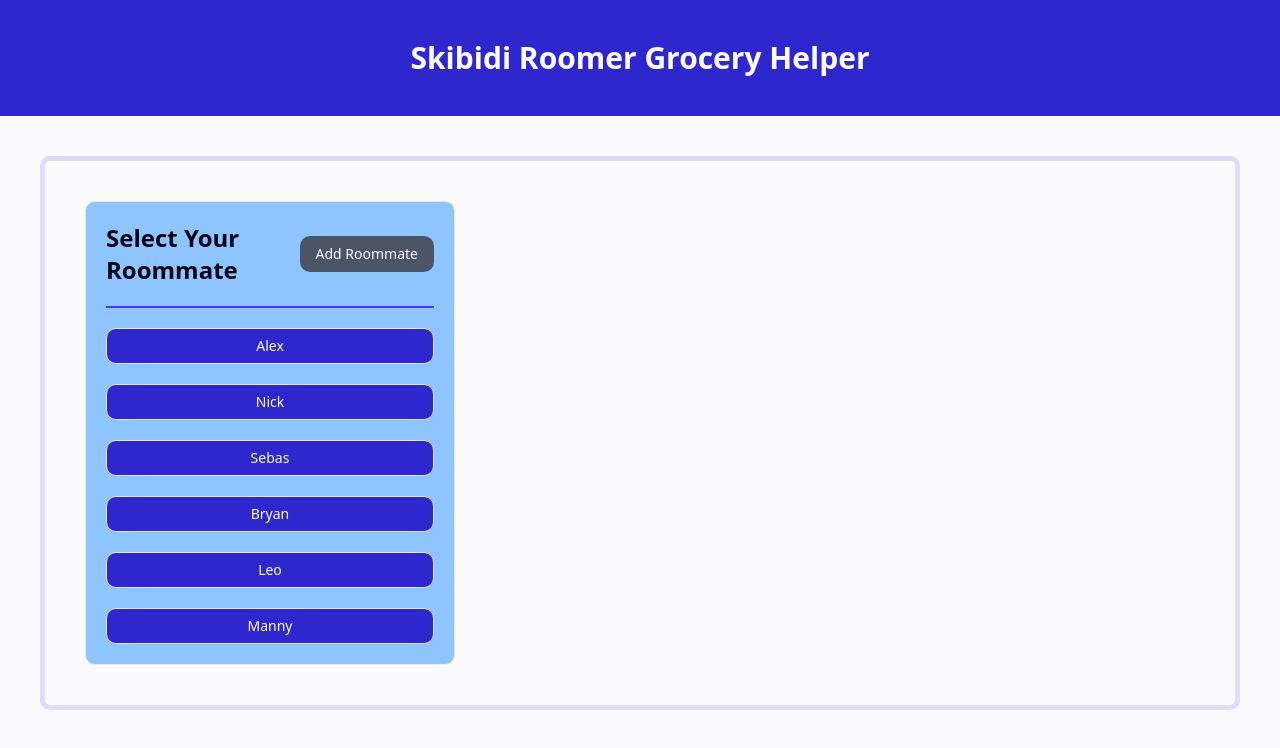
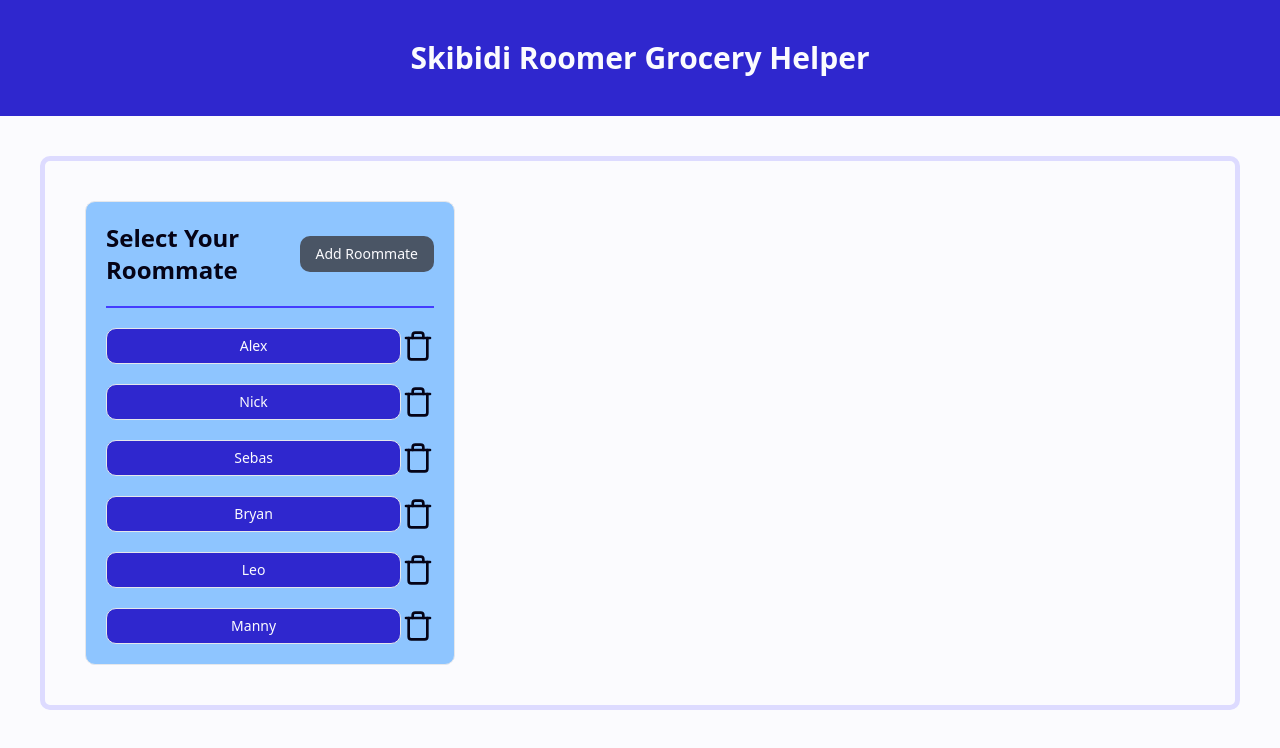
Before and after one commit to SerBakon/grocery-helper, a Next.js app in the folder apps/web/: page / in a window 1280 px wide. Shown: the top 748 px of the page. Built offline with nearby package versions, Linux system fonts and the light colour scheme.

Commit message:
feat: delete button

```diff
--- a/apps/web/app/_react-components/roommate-picker.tsx
+++ b/apps/web/app/_react-components/roommate-picker.tsx
@@ -1,6 +1,7 @@
 "use client";
 
 import { Button } from "@/components/ui/button";
+import { Trash } from "lucide-react";
 import { useState } from "react";
 
 export default function RoommatePicker() {
@@ -17,6 +18,13 @@ export default function RoommatePicker() {
 	const selectRoommate = (roommate: string) => {
 		setSelectedRoommate(roommate);
 	};
+	const addRoommate = (name: string) => {
+		setRoommates((prev) => [...prev, name]);
+	};
+
+	const removeRoommate = (name: string) => {
+		setRoommates((prev) => prev.filter((roommate) => roommate !== name));
+	};
 
 	return (
 		<div className="flex flex-col items-center justify-center gap-5 rounded-lg border bg-blue-300 p-5">
@@ -28,13 +36,23 @@ export default function RoommatePicker() {
 			</div>
 			<div className="w-full border border-accent" />
 			{roommates.map((roommate) => (
-				<Button
+				<div
 					key={roommate}
-					className="flex w-full cursor-pointer items-center justify-center rounded-lg border p-3"
-					onClick={() => selectRoommate(roommate)}
+					className="flex w-full items-center justify-between"
 				>
-					{roommate}
-				</Button>
+					<Button
+						key={roommate}
+						className="flex w-[90%] cursor-pointer items-center justify-center rounded-lg border p-3"
+						onClick={() => selectRoommate(roommate)}
+					>
+						{roommate}
+					</Button>
+					<Trash
+						className="cursor-pointer"
+						onClick={() => removeRoommate(roommate)}
+						size={32}
+					/>
+				</div>
 			))}
 		</div>
 	);
--- a/apps/web/app/page.tsx
+++ b/apps/web/app/page.tsx
@@ -5,7 +5,7 @@ export default function Home() {
 	return (
 		<div>
 			<Header />
-			<main className="grid grid-cols-3 border-5 border-secondary rounded-lg p-10 m-10">
+			<main className="m-10 grid grid-cols-3 rounded-lg border-5 border-secondary p-10">
 				<RoommatePicker />
 			</main>
 		</div>
```
